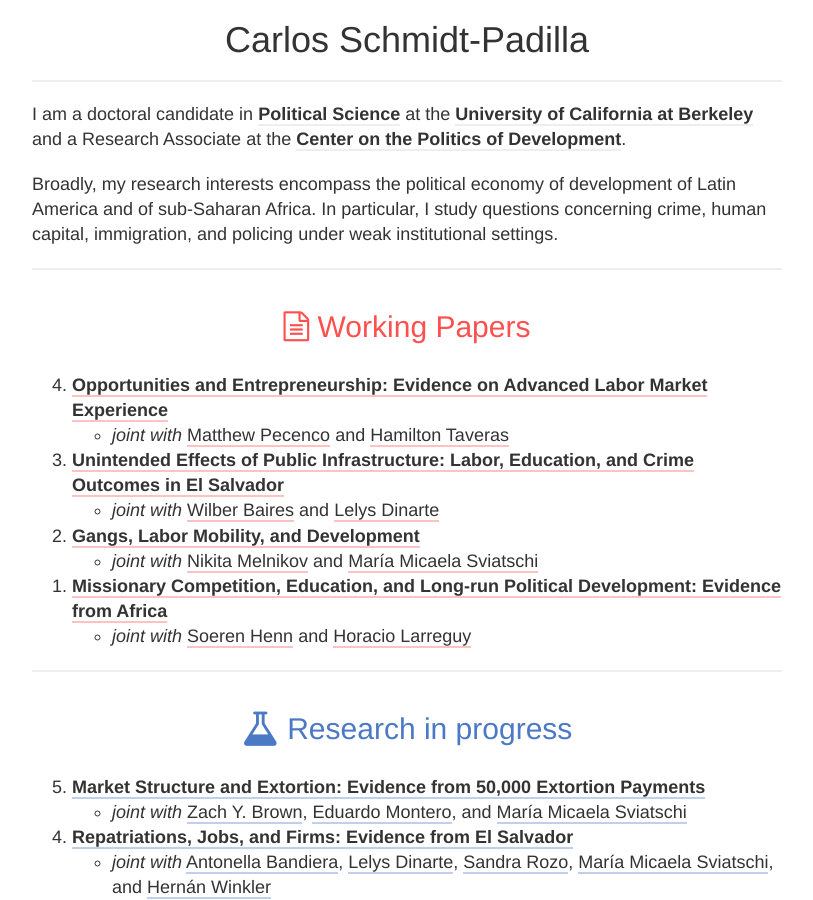
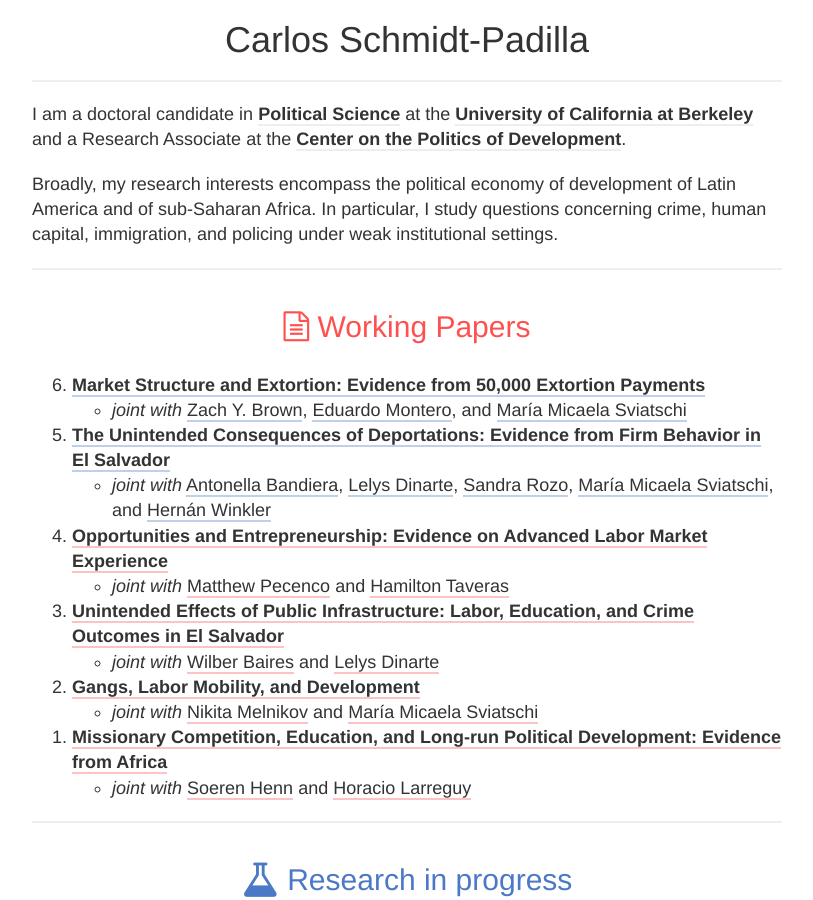
Before and after one commit to cschmidtpadilla/cschmidtpadilla.github.io, a Jekyll site: the page built from index.html, in a window 1280 px wide and 900 px high. Shown: the whole window, without its empty margins (233-1046 px from the left). Built offline with Jekyll 4.4.1, drawn with Linux system fonts in a browser that asks for light colours; nearby versions of some CDN libraries; library files that are not in the unit come from our copies; some of the changed text lies outside the part shown.

Commit message:
2021 jan. changes

```diff
--- a/_config.yml
+++ b/_config.yml
@@ -6,17 +6,18 @@ description: > # this means to ignore newlines until "baseurl:"
 
 # url of domain
 url: https://cschmidtpadilla.github.io/
-baseurl:
+baseurl: https://cschmidtpadilla.github.io/
 
 # User setting
 owner: Carlos Schmidt-Padilla
 email: "cschmidtpadilla [at] gmail [dot] com"
+twitter_username: cschmidtpadilla
 github_username: cschmidtpadilla
 linkedin_username: carlos-schmidt-padilla-14308a44
 address:
   - line: Travers Department of Political Science
   - line: University of California at Berkeley
-  - line: 210 Barrows Hall
+  - line: 210 Social Sciences Building
   - line: Berkeley, California 94720-1950
 copyright: "Carlos Schmidt-Padilla"
 
--- a/_includes/experiments.html
+++ b/_includes/experiments.html
@@ -9,16 +9,6 @@
         </h2>
         <br>
         <ol reversed class="lead text-left">
-          <li><a class="exps" target="_blank"><b>Market Structure and Extortion: Evidence from 50,000 Extortion Payments</b></a>
-            <ul>
-              <li> <i>joint with</i> <a class=exps href="http://www-personal.umich.edu/~zachb/" target="_blank">Zach Y. Brown</a>, <a class=exps href="https://www.eduardo-montero.com/" target="_blank">Eduardo Montero</a>, and <a class=exps href="http://www.micaelasviatschi.com/" target="_blank">María Micaela Sviatschi</a>
-            </ul>
-          </li>
-          <li><a class="exps" target="_blank"><b>Repatriations, Jobs, and Firms: Evidence from El Salvador</b></a>
-            <ul>
-              <li> <i>joint with</i> <a class=exps href="https://www.antonellabandiera.com/" target="_blank">Antonella Bandiera</a>, <a class=exps href="https://www.lelysdinarte.com/" target="_blank">Lelys Dinarte</a>, <a class=exps href="https://www.sandravrozo.com/" target="_blank">Sandra Rozo</a>, <a class=exps href="http://www.micaelasviatschi.com/" target="_blank">María Micaela Sviatschi</a>, and <a class=exps href="http://www.hernanwinkler.com/" target="_blank">Hernán Winkler</a>
-            </ul>
-          </li>
           <li><a class="exps" target="_blank"><b>Mass Incarceration and the Expansion of Gangs: Evidence from El Salvador</b></a>
             <ul>
               <li> <i>joint with</i> <a class=exps href="https://pcmt93.github.io/" target="_blank">Paulo Matos</a>, <a class=exps href="https://www.fmgoncalves.com//" target="_blank">Felipe Goncalves</a>, and <a class=exps href="http://www.micaelasviatschi.com/" target="_blank">María Micaela Sviatschi</a>
--- a/_includes/footer.html
+++ b/_includes/footer.html
@@ -25,6 +25,9 @@
             <a id="icon" href="https://www.dropbox.com/s/0jxidfz3qhnfcxt/schmidtpadilla_carlos_cv.pdf?raw=1" target="_blank"><i class="fa fa-user fa-fw fa-2x"></i></a>
           </li>
           <li>
+            <a id="icon" href="https://twitter.com/{{ site.twitter_username }}" target="_blank"><i class="fa fa-twitter fa-fw fa-2x"></i></a>
+          </li>
+          <li>
             <a id="icon" href="https://www.linkedin.com/in/{{ site.linkedin_username }}" target="_blank"><i class="fa fa-linkedin fa-fw fa-2x"></i></a>
           </li>
         </ul>
--- a/_includes/working.html
+++ b/_includes/working.html
@@ -9,6 +9,16 @@
         </h2>
         <br>
         <ol reversed class="lead text-left">
+          <li><a class="exps" target="_blank"><b>Market Structure and Extortion: Evidence from 50,000 Extortion Payments</b></a>
+            <ul>
+              <li> <i>joint with</i> <a class=exps href="http://www-personal.umich.edu/~zachb/" target="_blank">Zach Y. Brown</a>, <a class=exps href="https://www.eduardo-montero.com/" target="_blank">Eduardo Montero</a>, and <a class=exps href="http://www.micaelasviatschi.com/" target="_blank">María Micaela Sviatschi</a>
+            </ul>
+          </li>
+          <li><a class="exps" target="_blank"><b>The Unintended Consequences of Deportations: Evidence from Firm Behavior in El Salvador</b></a>
+            <ul>
+          <li> <i>joint with</i> <a class=exps href="https://www.antonellabandiera.com/" target="_blank">Antonella Bandiera</a>, <a class=exps href="https://www.lelysdinarte.com/" target="_blank">Lelys Dinarte</a>, <a class=exps href="https://www.sandravrozo.com/" target="_blank">Sandra Rozo</a>, <a class=exps href="http://www.micaelasviatschi.com/" target="_blank">María Micaela Sviatschi</a>, and <a class=exps href="http://www.hernanwinkler.com/" target="_blank">Hernán Winkler</a>
+            </ul>
+          </li>
           <li><a class="working" href="https://www.dropbox.com/s/by83h0d62oe00hg/entrepreneurship_pecencoschmidtpadillataveras.pdf?raw=1" target="_blank"><b>Opportunities and Entrepreneurship: Evidence on Advanced Labor Market Experience</b></a>
             <ul>
               <li> <i>joint with</i> <a class=working href="https://www.matthewpecenco.com/" target="_blank">Matthew Pecenco</a> and <a class=working href="https://do.linkedin.com/in/hamilton-taveras-640a7488/" target="_blank">Hamilton Taveras</a>
```
